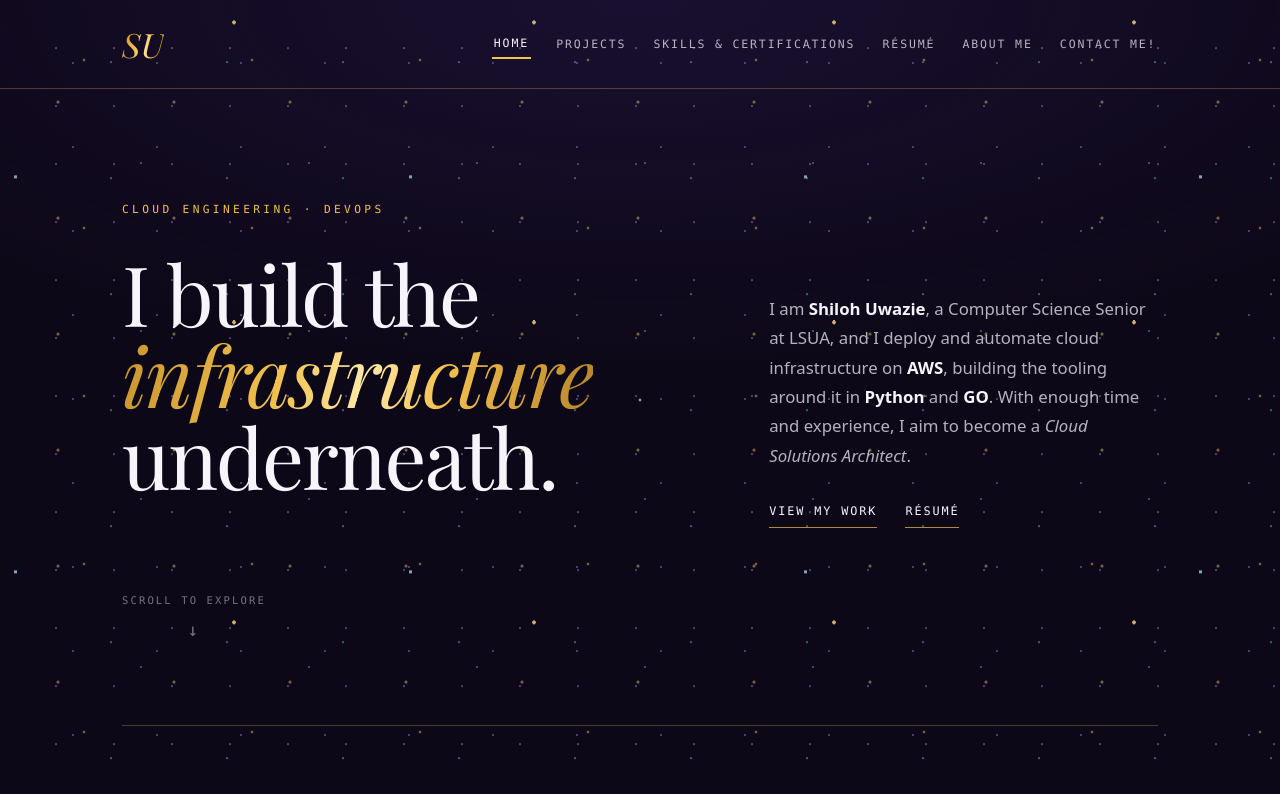
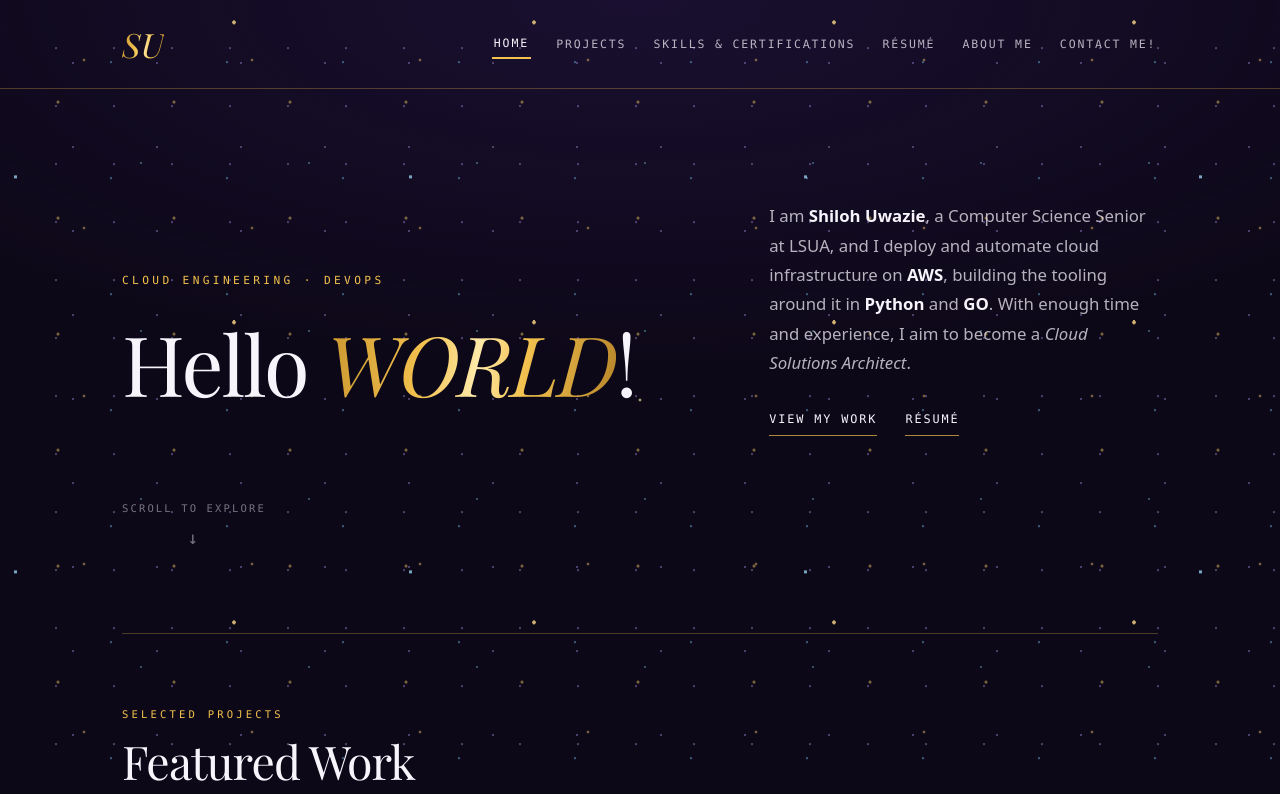
Before and after one commit to uwazieshiloh47-bot/shiloh-portfolio, a website: page index.html in a window 1280 px wide. Shown: the top 794 px of the page. Drawn offline with Linux system fonts and the light colour scheme; no server answers.

```diff
--- a/index.html
+++ b/index.html
@@ -218,7 +218,7 @@
         -->
         <div class="hero-head">
           <p class="hero-label">Cloud Engineering &middot; DevOps</p>
-          <h1>I build the <em class="metal">infrastructure</em> underneath.</h1>
+          <h1>Hello <em class="metal">WORLD</em>!</h1>
         </div>
 
         <div class="hero-rail">
```
